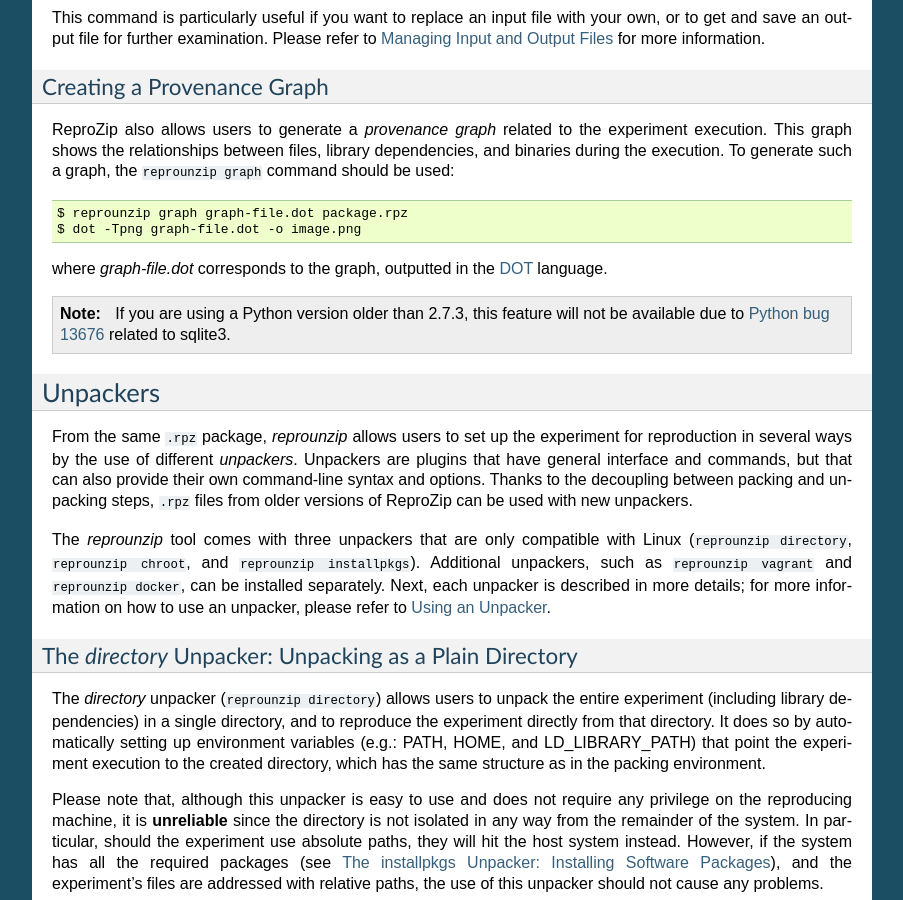
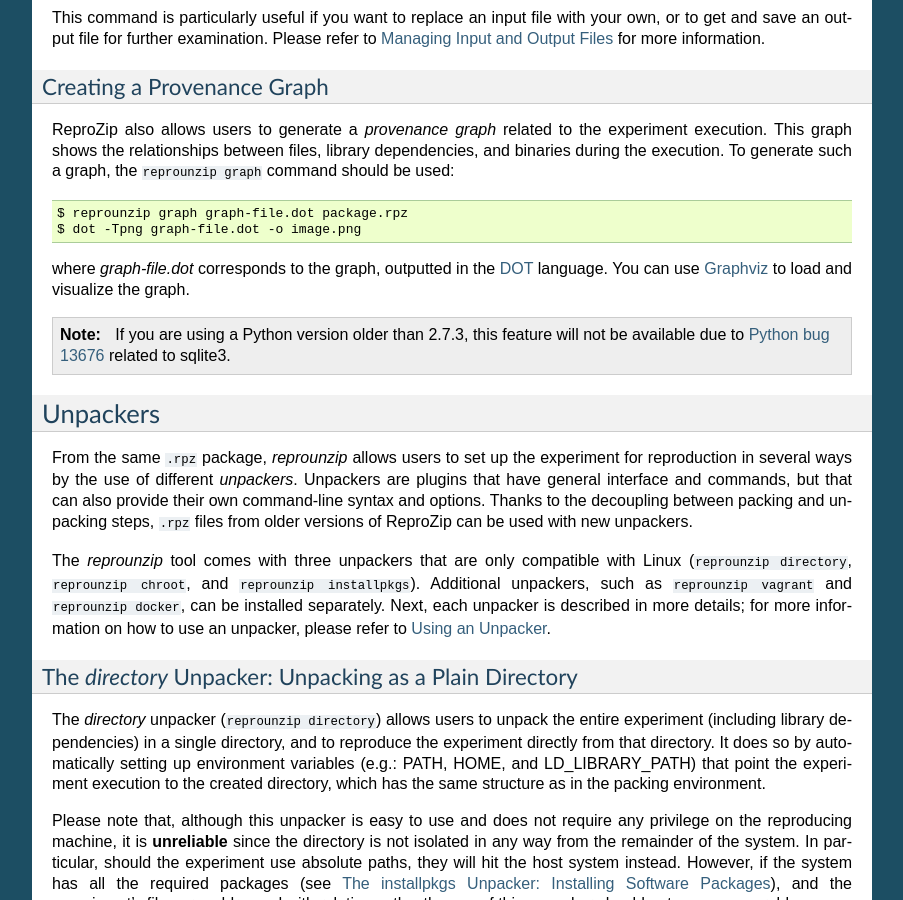
Before and after one commit to VIDA-NYU/reprozip, a Sphinx documentation site: the page built from docs/source/unpacking.rst, in a window 1280 px wide and 900 px high, scrolled down 1764 px. Shown: the whole window, without its empty margins (198-1101 px from the left). Built offline with Sphinx 7.4.7, drawn with Linux system fonts in a browser that asks for light colours.

Commit message:
Adding a reference to Graphviz in the documentation.

```diff
--- a/docs/source/unpacking.rst
+++ b/docs/source/unpacking.rst
@@ -91,7 +91,7 @@
     $ reprounzip graph graph-file.dot package.rpz
     $ dot -Tpng graph-file.dot -o image.png
 
-where `graph-file.dot` corresponds to the graph, outputted in the `DOT <http://en.wikipedia.org/wiki/DOT_(graph_description_language)>`__ language.
+where `graph-file.dot` corresponds to the graph, outputted in the `DOT <http://en.wikipedia.org/wiki/DOT_(graph_description_language)>`__ language. You can use `Graphviz <http://www.graphviz.org/>`__ to load and visualize the graph.
 
 ..  note:: If you are using a Python version older than 2.7.3, this feature will not be available due to `Python bug 13676 <http://bugs.python.org/issue13676>`__ related to sqlite3.
 
```
